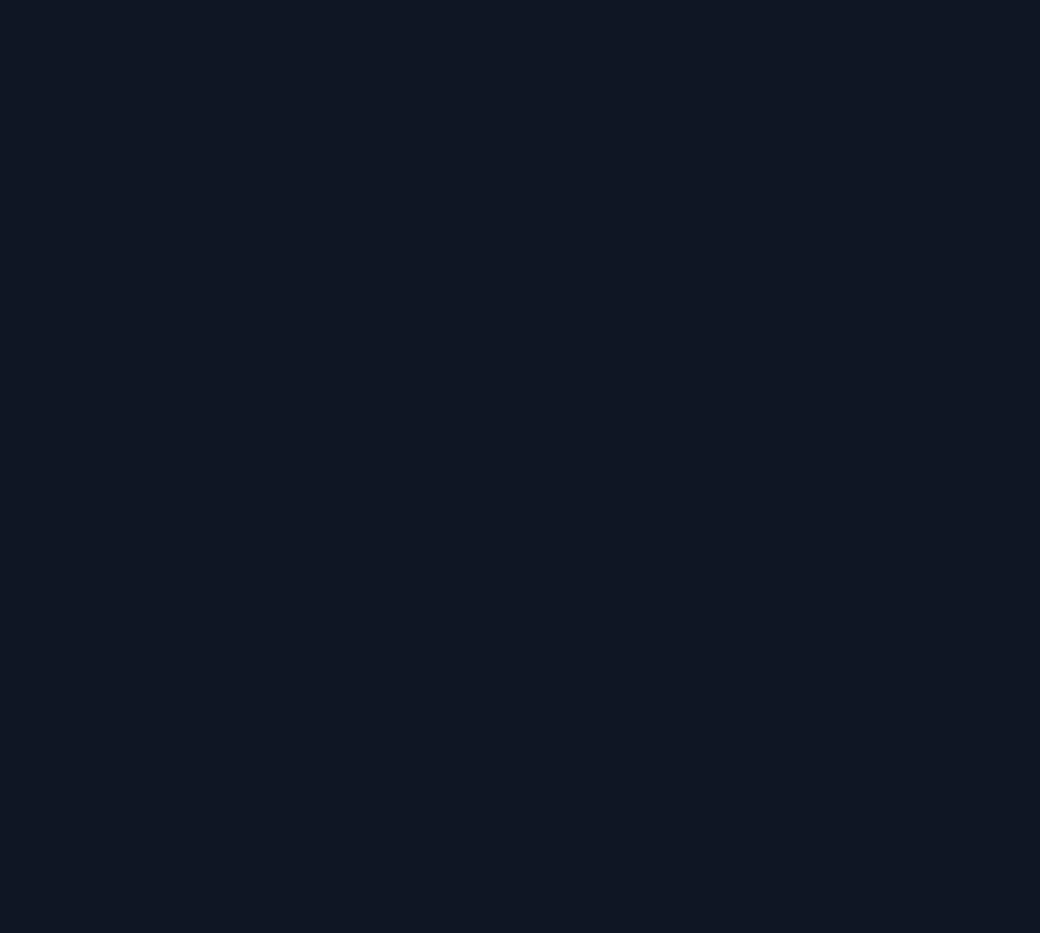
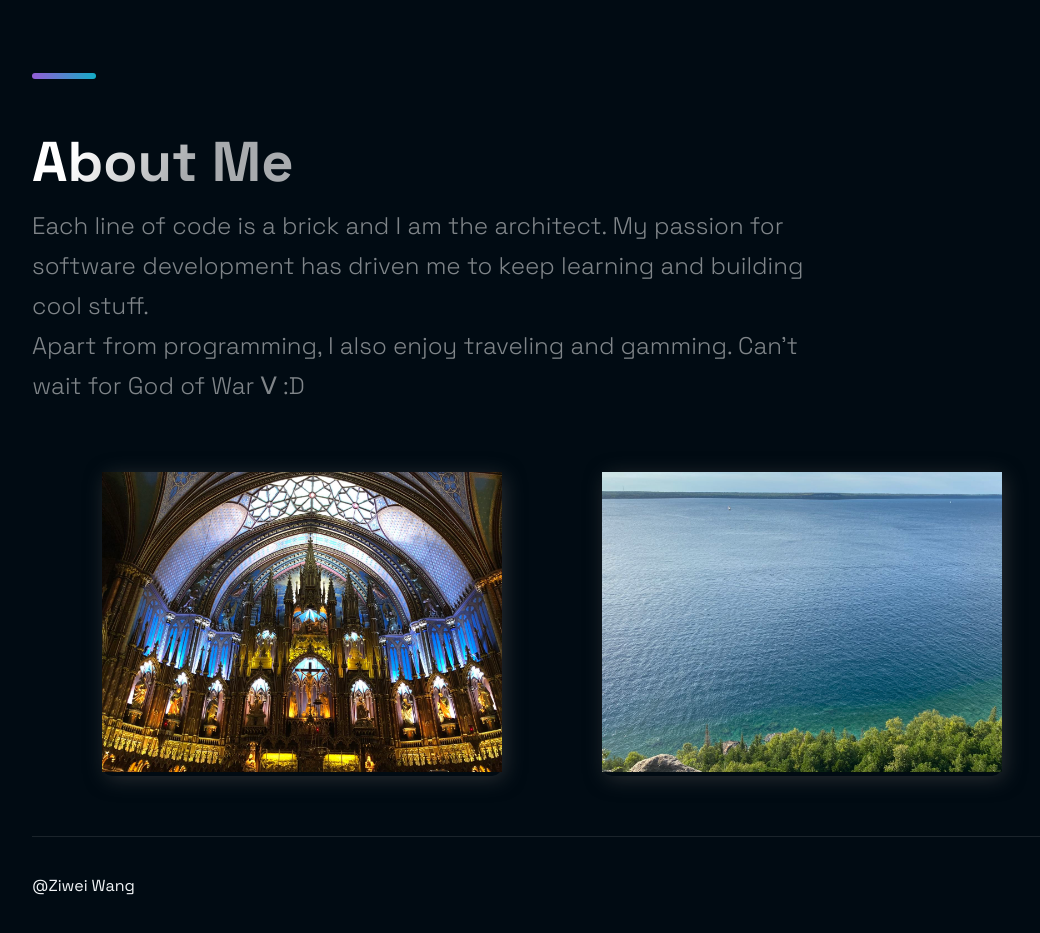
Before and after one commit to iamwangziwei/personal-portfolio, a Next.js app: page / in a window 1280 px wide. Shown: the part 2740-3673 px from the top of the page, without its empty margins (88-1128 px from the left). Before the commit the page ends 2789 px from the top, so only its background shows below. Built offline with nearby package versions, Linux system fonts and the light colour scheme.

Commit message:
implement aboutme

```diff
--- a/src/components/Technologies/Technologies.js
+++ b/src/components/Technologies/Technologies.js
@@ -14,12 +14,18 @@ import {
   ListParagraph,
   ListTitle,
 } from "./TechnologiesStyles";
-import { Hr } from "../Projects/ProjectsStyles";
 
 const Technologies = () => (
   <Section id="tech">
+    <br></br>
+    <br></br>
+    <br></br>
+    <br></br>
     <SectionDivider></SectionDivider>
-    <Hr></Hr>
+    <br></br>
+    <br></br>
+    <br></br>
+
     <SectionTitle>Technologies</SectionTitle>
     <SectionText>Always eager to learn more!</SectionText>
     <List>
@@ -37,7 +43,7 @@ const Technologies = () => (
         <ListContainer>
           <ListTitle>Frameworks</ListTitle>
           <ListParagraph>
-            Experience with<br></br>React.js, Node.js, Express.js,
+            Experience with<br></br>React.js, Node.js, Express.js, D3.js
           </ListParagraph>
         </ListContainer>
       </ListItem>
--- a/src/components/TimeLine/TimeLine.js
+++ b/src/components/TimeLine/TimeLine.js
@@ -18,6 +18,7 @@ import {
   SectionTitle,
 } from "../../styles/GlobalComponents";
 import { TimeLineData } from "../../constants/constants";
+import { GridContainer, BlogCard, Img } from "../Projects/ProjectsStyles";
 
 const TOTAL_CAROUSEL_COUNT = TimeLineData.length;
 
@@ -57,7 +58,35 @@ const Timeline = () => {
   //   window.addEventListener('resize', handleResize);
   // }, []);
 
-  return <div></div>;
+  return (
+    <Section id="about">
+      <br></br>
+      <br></br>
+      <br></br>
+      <br></br>
+      <SectionDivider></SectionDivider>
+      <br></br>
+      <br></br>
+      <br></br>
+      <SectionTitle>About Me</SectionTitle>
+      <SectionText>
+        Each line of code is a brick and I am the architect. My passion for
+        software development has driven me to keep learning and building cool
+        stuff.
+        <br></br>
+        Apart from programming, I also enjoy traveling and gamming. Can't wait
+        for God of War Ⅴ :D
+      </SectionText>
+      <GridContainer>
+        <BlogCard>
+          <Img src="/images/5.jpeg"></Img>
+        </BlogCard>
+        <BlogCard>
+          <Img src="/images/6.jpeg"></Img>
+        </BlogCard>
+      </GridContainer>
+    </Section>
+  );
 };
 
 export default Timeline;
--- a/src/themes/default.js
+++ b/src/themes/default.js
@@ -2,21 +2,22 @@ export default {
   // Temp fonts
   fonts: {
     title: "Space Grotesk, sans-serif",
-    main: "Space Grotesk, sans-serif"
+    main: "Space Grotesk, sans-serif",
   },
   // Colors for layout
   colors: {
     primary1: "hsl(204,23.8%,95.9%)",
-    background1: "#0F1624",
+    // background1: "#0F1624",
+    background1: "#010b13",
     accent1: "hsl(34.9,98.6%,72.9%)",
     button: "hsl(205.1,100%,36.1%)",
     background2: "hsl(232.7,27.3%,23.7%)",
   },
   // Breakpoints for responsive design
   breakpoints: {
-    sm: 'screen and (max-width: 640px)',
-    md: 'screen and (max-width: 768px)',
-    lg: 'screen and (max-width: 1024px)',
-    xl: 'screen and (max-width: 1280px)'
+    sm: "screen and (max-width: 640px)",
+    md: "screen and (max-width: 768px)",
+    lg: "screen and (max-width: 1024px)",
+    xl: "screen and (max-width: 1280px)",
   },
-}
+};
```
Also changed, not shown: public/images/5.jpeg (added), public/images/6.jpeg (added).
